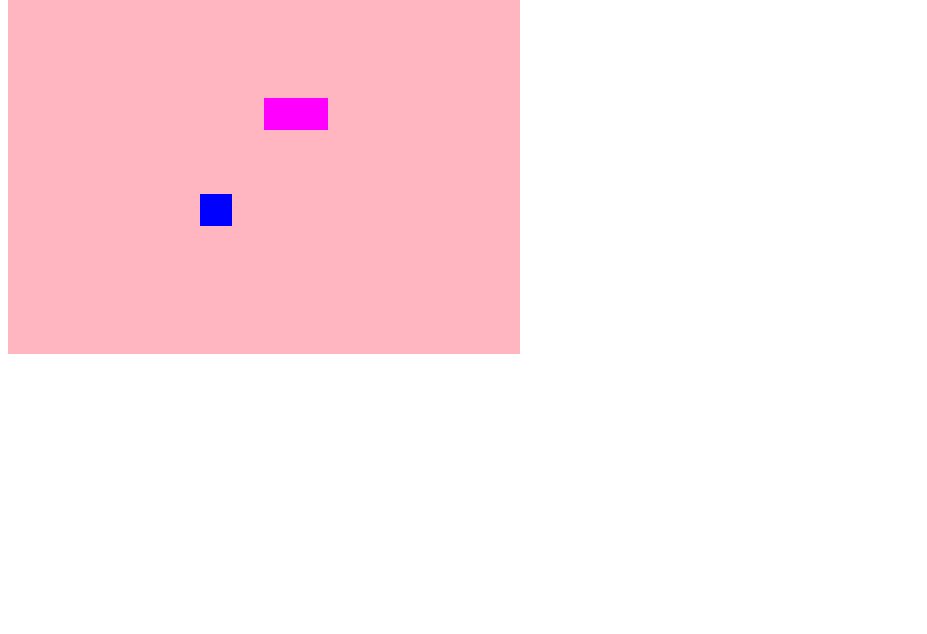
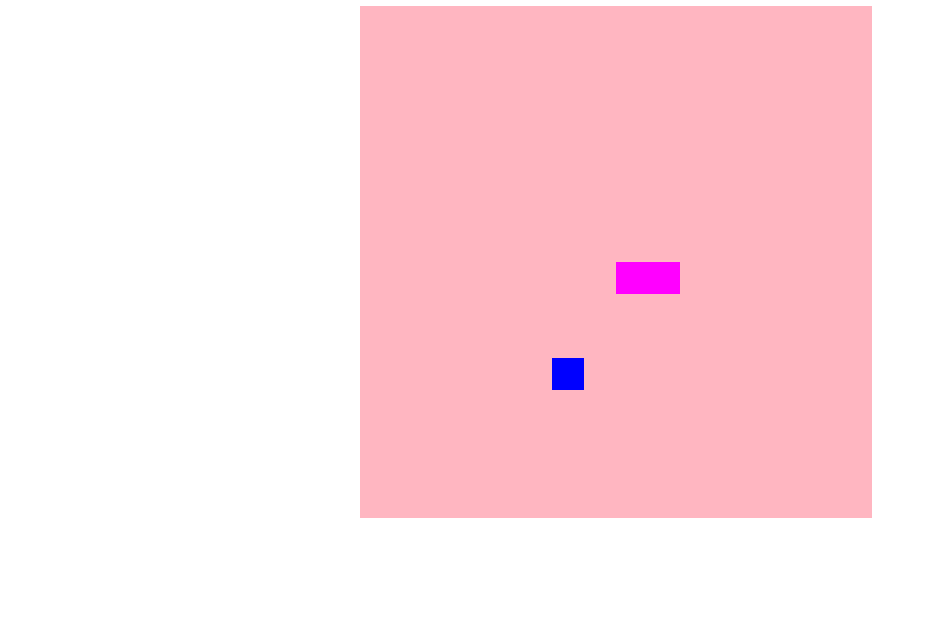
Before and after one commit to SilviaEve/jogo-da-cobrinha, a plain HTML site: page index.html in a window 1280 px wide. Shown: the part 166-800 px from the top of the page, without its empty margins (0-927 px from the left). Drawn offline with Linux system fonts and the light colour scheme.

Commit message:
Estilização do body

```diff
--- a/index.html
+++ b/index.html
@@ -9,6 +9,7 @@
         <title>Jogo da Cobrinha</title>
     </head>
     <body>
+        <h1>JOGO DA COBRINHA</h1>
         <canvas id="snake" width="512" height="512"></canvas>
     </body>
 </html>
--- a/style.css
+++ b/style.css
@@ -0,0 +1,9 @@
+body{
+    height: 95vh;
+    width: 95vw;
+    display: flex;
+    justify-content: center;
+    align-items: center;
+    flex-direction: column;
+    color: #8A084B;
+}
```
